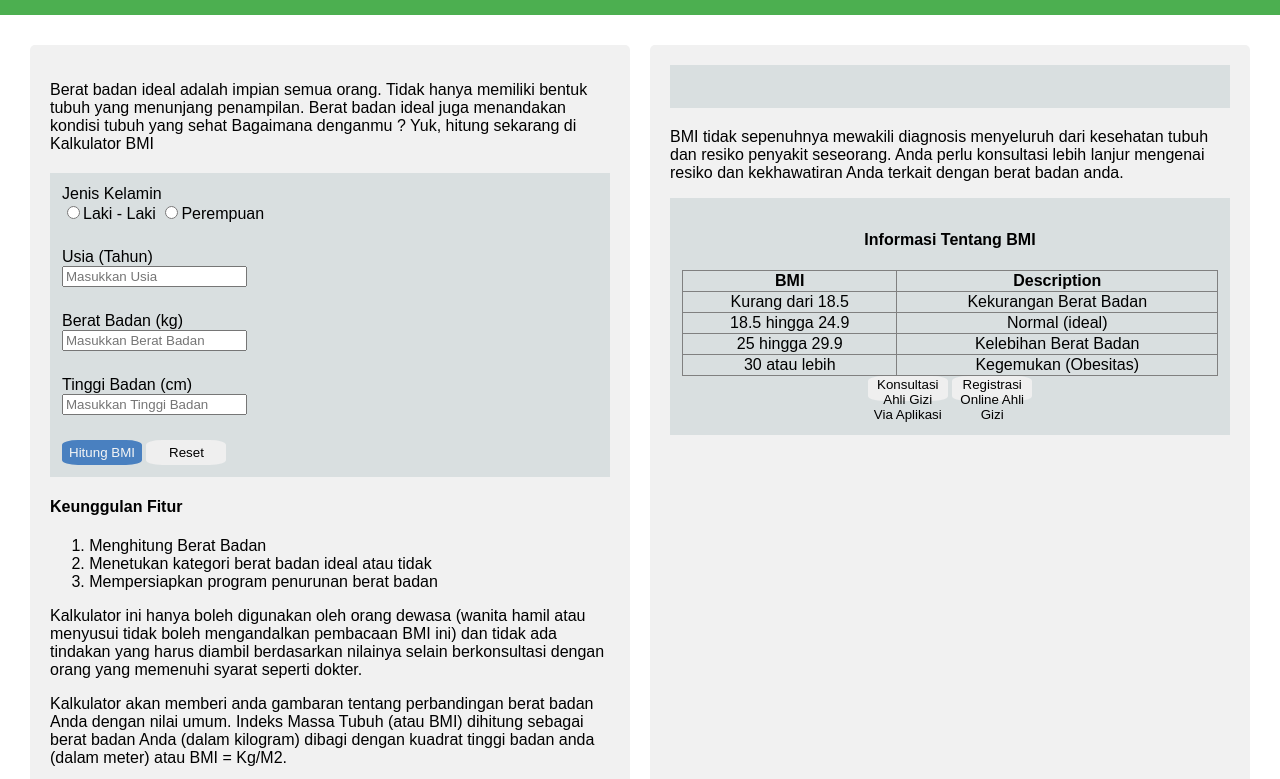
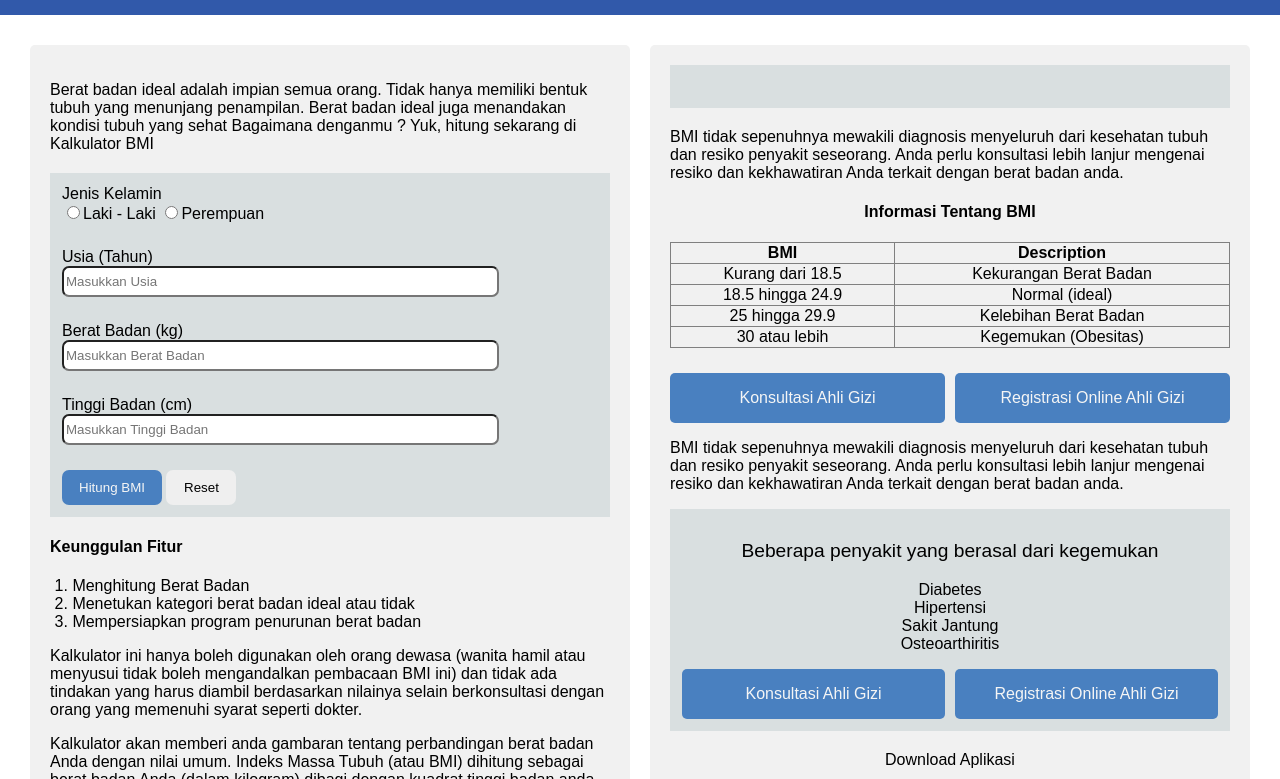
Before and after one commit to revou-fundamental-course/5-aug-24-RaflyLanden, a plain HTML site: page index.html in a window 1280 px wide. Shown: the part 73-852 px from the top of the page. Drawn offline with Linux system fonts and the light colour scheme.

Commit message:
button, css

```diff
--- a/css/index.css
+++ b/css/index.css
@@ -11,7 +11,7 @@ body {
 }
 
 header {
-    background-color: #4CAF50;
+    background-color: #3159aa;
     color: white;
     padding: 10px;
     text-align: center;
@@ -21,6 +21,10 @@ main {
     display: flex;
     justify-content: space-between;
     padding: 20px;
+}
+
+.keunggulan{
+    margin: none;
 }
 
 aside.kiri, aside.kanan {
@@ -43,9 +47,20 @@ article, form, section {
     margin-bottom: 20px;
 }
 
+p{
+    text-align: start;
+}
+
+
 form{
     background-color: rgb(217, 223, 224);
     padding: 12px;
+}
+
+.isi{
+    height: 25px;
+    width: 80%;
+    border-radius: 7px;
 }
 
 .kiri{
@@ -74,16 +89,20 @@ form{
 }
 
 button{
-    height: 25px;
-    width: 80px;
+    height: 35px;
+    width: 100px;
     align-items: start;
     border: none;
-    border-radius: 20%;
+    border-radius: 7px;
+}
+
+.reset{
+    width: 70px;
 }
 
 ol{
-    padding-left: 7%;
-    margin: 0%;
+    padding-left: 4%;
+
 }
 
 .hasil-penginputan{
@@ -98,6 +117,55 @@ ol{
     width: 100%;
     text-align: center;
     border-collapse: collapse;
+    margin-bottom: 25px;
+}
+
+.button-container{
+    display: flex;
+    justify-content: center;
+    gap: 10px;
+}
+
+.ahli-gizi{
+    display: inline-block;
+    background-color: rgb(73, 128, 192);
+    color: whitesmoke;
+    line-height: 50px;
+    text-align: center;
+    text-decoration: none;
+    height: 50px;
+    width: 75%;
+    border: none;
+    border-radius: 5px;
+}
+
+.penyakit{
+    text-align: center;
+    justify-content: center;
+    margin: none;
+}
+
+.penyakit-kegemukan{
+    text-align: center;
+    justify-content: center;
+    font-size: larger;
+    margin: none;
+}
+
+.download{
+    text-align: center;
+}
+
+.logo-link img {
+    width: 150px;
+    height: 50px;
+    /* Contoh penyesuaian tambahan */
+    padding: 5px;
+    transition: transform 0.3s;
+}
+
+.logo-link img:hover {
+    transform: scale(1.1); /* Memperbesar logo saat di-hover */
 }
 
 
--- a/index.html
+++ b/index.html
@@ -1,6 +1,6 @@
 <!DOCTYPE html>
 <head>
-    <title>Document</title>
+    <title>Projek RevoU</title>
 
     <link rel="stylesheet" href="css/index.css">
 </head>
@@ -30,24 +30,24 @@
 
                 <div class="usia">
                     <label>Usia (Tahun)</label><br>
-                    <input type="number" placeholder="Masukkan Usia">
+                    <input type="number" class="isi" placeholder="Masukkan Usia">
                 </div>
 
                 <div class="kg">
                     <label>Berat Badan (kg)</label><br>
-                    <input type="number" id="input-weight" placeholder="Masukkan Berat Badan">
+                    <input type="number" class="isi" id="input-weight" placeholder="Masukkan Berat Badan">
                 </div>
 
                 <div class="tinggi">
                     <label>Tinggi Badan (cm)</label><br>
-                    <input type="number" id="input-height" placeholder="Masukkan Tinggi Badan">
+                    <input type="number" class="isi" id="input-height" placeholder="Masukkan Tinggi Badan">
                 </div>
 
                 <button class="submit" type="button" onclick="formValidate()">Hitung BMI</button>
                 <button class="reset"  type="button" onclick="resetForm()">Reset</button>
             </form>
 
-            <h4>
+            <h4 class="keunggulan">
                 Keunggulan Fitur
             </h4>
 
@@ -88,7 +88,7 @@
                     dan kekhawatiran Anda terkait dengan berat badan anda.
                 </p>
 
-                <form class="informasi-BMI">
+                <div class="informasi-BMI">
                     <h4>Informasi Tentang BMI</h4>
                     <table class="tabel" border="1">
                         <tr>
@@ -112,9 +112,42 @@
                             <td>Kegemukan (Obesitas)</td>
                         </tr>
                     </table>
-                    <button>Konsultasi Ahli Gizi Via Aplikasi</button>
-                    <button>Registrasi Online Ahli Gizi</button>
+
+                    <div class="button-container">
+                        <a href="https://www.googleadservices.com/pagead/aclk?sa=L&ai=DChcSEwib0I2i_vWHAxUEEoMDHQzUBVUYABABGgJzZg&co=1&ase=2&gclid=Cj0KCQjwq_G1BhCSARIsACc7NxrFUCReOgJQg_hZKmBYfqMCrvlFWq5qDJgiBzAgMi4WBszrJ612IMsaAk3jEALw_wcB&ohost=www.google.com&cid=CAESVuD2CcoUDjx317JsRolO-PErICfld2yVI9yu11e1KzE87jjO3sXntZgpwOCi52sHUEHxSIuYw_v3a4FNVLkjfUAIQR2DsHGYkrTlKnMWGRCa0v34_GLz&sig=AOD64_2bscGy0kzkMGtD6UtOe4EVVyOfbA&q&nis=4&adurl&ved=2ahUKEwiW3Ymi_vWHAxU8d2wGHUfTFDQQ0Qx6BAgIEAE" class="ahli-gizi">Konsultasi Ahli Gizi</a>
+                        <a href="https://www.googleadservices.com/pagead/aclk?sa=L&ai=DChcSEwib0I2i_vWHAxUEEoMDHQzUBVUYABABGgJzZg&co=1&ase=2&gclid=Cj0KCQjwq_G1BhCSARIsACc7NxrFUCReOgJQg_hZKmBYfqMCrvlFWq5qDJgiBzAgMi4WBszrJ612IMsaAk3jEALw_wcB&ohost=www.google.com&cid=CAESVuD2CcoUDjx317JsRolO-PErICfld2yVI9yu11e1KzE87jjO3sXntZgpwOCi52sHUEHxSIuYw_v3a4FNVLkjfUAIQR2DsHGYkrTlKnMWGRCa0v34_GLz&sig=AOD64_2bscGy0kzkMGtD6UtOe4EVVyOfbA&q&nis=4&adurl&ved=2ahUKEwiW3Ymi_vWHAxU8d2wGHUfTFDQQ0Qx6BAgIEAE" class="ahli-gizi">Registrasi Online Ahli Gizi</a>
+                    </div>
+
                 </form>
+
+                <p>
+                    BMI tidak sepenuhnya mewakili diagnosis menyeluruh dari kesehatan tubuh
+                    dan resiko penyakit seseorang. Anda perlu konsultasi lebih lanjur mengenai resiko
+                    dan kekhawatiran Anda terkait dengan berat badan anda.
+                </p>
+
+                <form>
+                    <p class="penyakit-kegemukan">
+                        Beberapa penyakit yang berasal dari kegemukan
+                    </p>
+                    <p class="penyakit">
+                        Diabetes<br>Hipertensi<br>Sakit Jantung<br>Osteoarthiritis
+                    </p>
+
+                    <div class="button-container">
+                        <a href="https://www.googleadservices.com/pagead/aclk?sa=L&ai=DChcSEwib0I2i_vWHAxUEEoMDHQzUBVUYABABGgJzZg&co=1&ase=2&gclid=Cj0KCQjwq_G1BhCSARIsACc7NxrFUCReOgJQg_hZKmBYfqMCrvlFWq5qDJgiBzAgMi4WBszrJ612IMsaAk3jEALw_wcB&ohost=www.google.com&cid=CAESVuD2CcoUDjx317JsRolO-PErICfld2yVI9yu11e1KzE87jjO3sXntZgpwOCi52sHUEHxSIuYw_v3a4FNVLkjfUAIQR2DsHGYkrTlKnMWGRCa0v34_GLz&sig=AOD64_2bscGy0kzkMGtD6UtOe4EVVyOfbA&q&nis=4&adurl&ved=2ahUKEwiW3Ymi_vWHAxU8d2wGHUfTFDQQ0Qx6BAgIEAE" class="ahli-gizi">Konsultasi Ahli Gizi</a>
+                        <a href="https://www.googleadservices.com/pagead/aclk?sa=L&ai=DChcSEwib0I2i_vWHAxUEEoMDHQzUBVUYABABGgJzZg&co=1&ase=2&gclid=Cj0KCQjwq_G1BhCSARIsACc7NxrFUCReOgJQg_hZKmBYfqMCrvlFWq5qDJgiBzAgMi4WBszrJ612IMsaAk3jEALw_wcB&ohost=www.google.com&cid=CAESVuD2CcoUDjx317JsRolO-PErICfld2yVI9yu11e1KzE87jjO3sXntZgpwOCi52sHUEHxSIuYw_v3a4FNVLkjfUAIQR2DsHGYkrTlKnMWGRCa0v34_GLz&sig=AOD64_2bscGy0kzkMGtD6UtOe4EVVyOfbA&q&nis=4&adurl&ved=2ahUKEwiW3Ymi_vWHAxU8d2wGHUfTFDQQ0Qx6BAgIEAE" class="ahli-gizi">Registrasi Online Ahli Gizi</a>
+                    </div>
+                </form>
+
+                <p class="download">Download Aplikasi</p>
+                <a href="https://play.google.com/store/games?hl=id" class="logo-link">
+                    <img src="logo/playstore.png" alt="Logo">
+                </a>
+                <a href="https://www.apple.com/id/app-store/" class="logo-link">
+                    <img src="logo/appstore.png" alt="Logo">
+                </a>
+
 
             </section>
         </aside>
```
Also changed, not shown: logo/appstore.png (added), logo/playstore.png (added).
